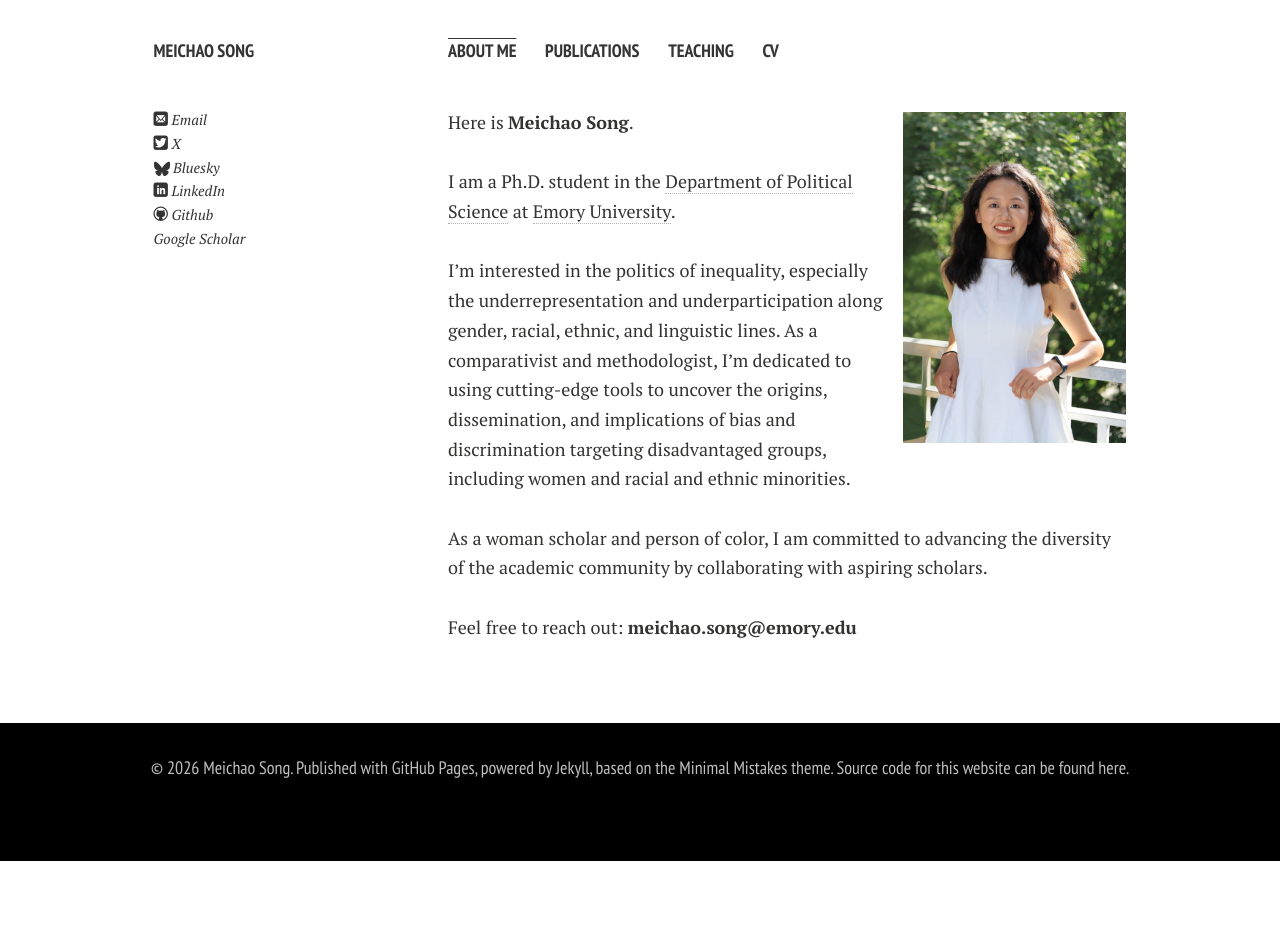
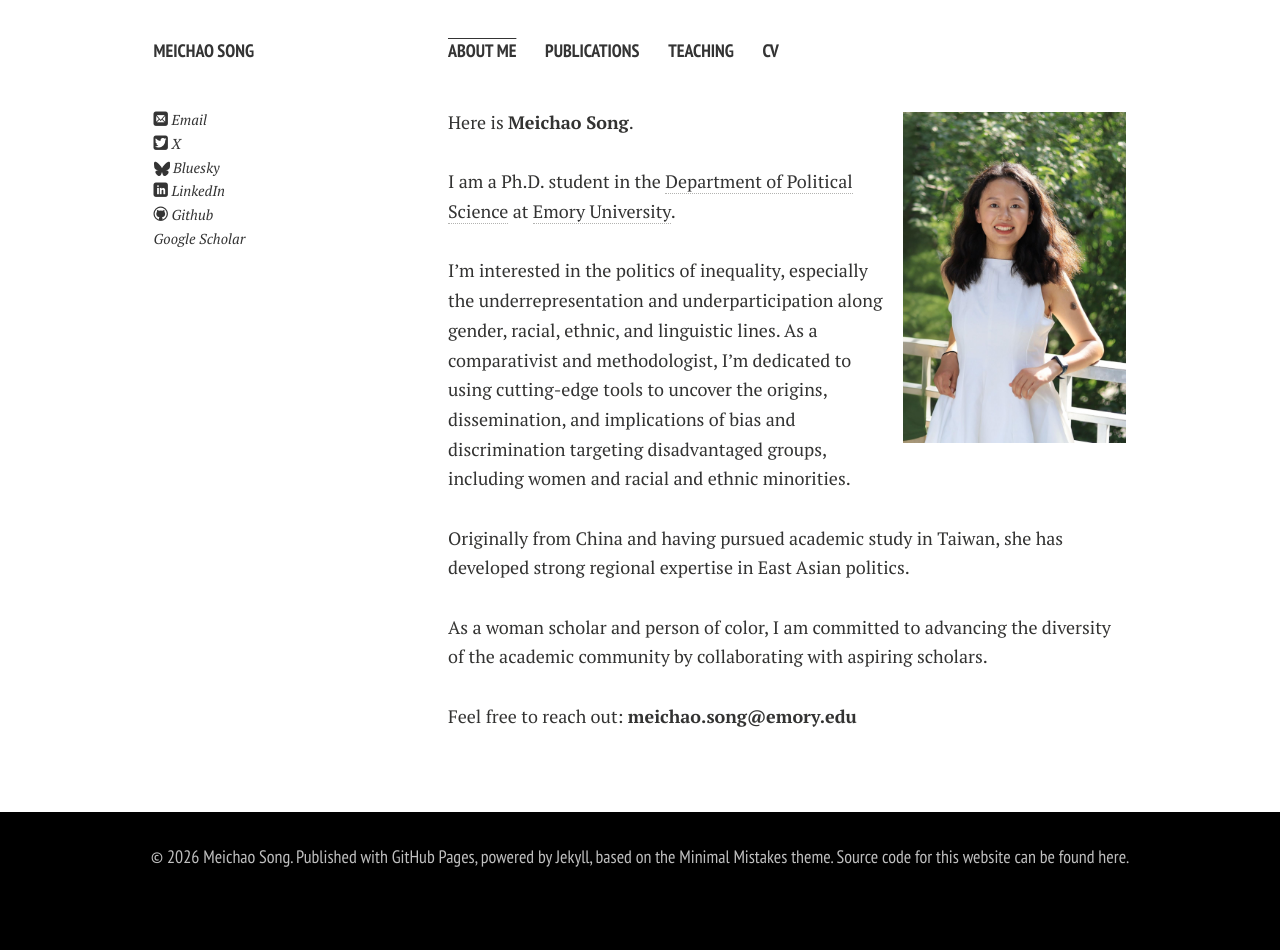
Before and after one commit to MeichaoPoliSci/MeichaoCV202606, a Jekyll site: the page built from index.md, in a window 1280 px wide. Built offline with Jekyll 4.4.1, drawn with Linux system fonts in a browser that asks for light colours; nearby versions of some CDN libraries; comment, search, counter and statistics services are not loaded; a style sheet for code colours, icons or effects is not loaded; before the commit the page ends 900 px from its top, so only the background shows below that.

Commit message:
Add expertise in East Asian politics section
Added a new section about regional expertise in East Asian politics.

```diff
--- a/index.md
+++ b/index.md
@@ -9,6 +9,8 @@ Here is **Meichao Song**.
 
 <br>I'm interested in the politics of inequality, especially the underrepresentation and underparticipation along gender, racial, ethnic, and linguistic lines. As a comparativist and methodologist, I'm dedicated to using cutting-edge tools to uncover the origins, dissemination, and implications of bias and discrimination targeting disadvantaged groups, including women and racial and ethnic minorities.
 
+<br>Originally from China and having pursued academic study in Taiwan, she has developed strong regional expertise in East Asian politics.
+
 <br>As a woman scholar and person of color, I am committed to advancing the diversity of the academic community by collaborating with aspiring scholars.
 
 <br>Feel free to reach out: **meichao.song@emory.edu**
```
